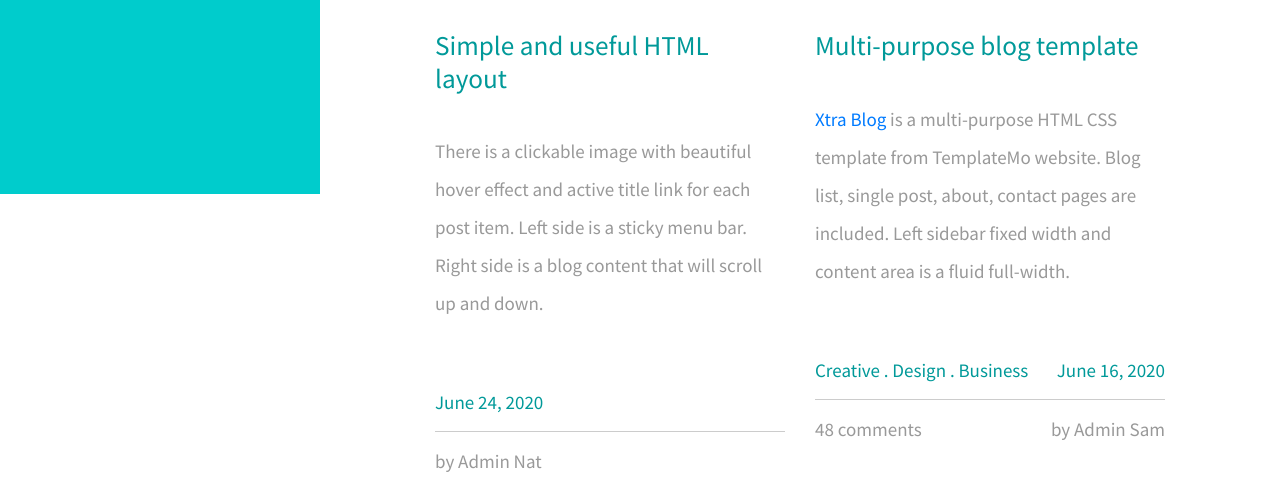
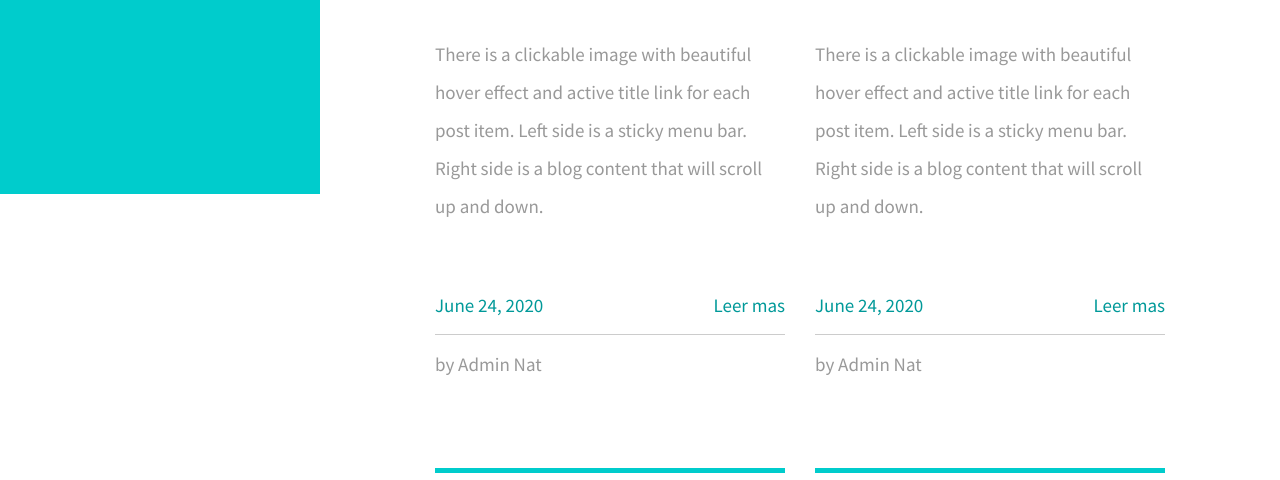
Before and after one commit to aristovmartin/entrega_final, a Django app: page /main/ in a window 1280 px wide. Shown: the part 606-1086 px from the top of the page. Run offline with Django 4.2, Linux system fonts and the light colour scheme; some libraries are stand-ins or nearby versions.

Commit message:
Modificacion template main
Se modifico el template main para que se agregue un boton "leer mas" en cada tarjeta donde se lleva al usuario a una vista mas detallada del post

```diff
--- a/entregaFinal/blogApp/templates/main.html
+++ b/entregaFinal/blogApp/templates/main.html
@@ -66,8 +66,7 @@
                 <!-- Esto es un articulo -->
                 <article class="col-12 col-md-6 tm-post">
                     <hr class="tm-hr-primary">
-                    <!-- Aqui a coantinuacion va el link a el post completo-->
-                    <a href="{% url 'pagina_blog' %}" class="effect-lily tm-post-link tm-pt-60">
+                    <a class="">
                         <div class="tm-post-link-inner">
                             <img src="img/img-01.jpg" alt="Image" class="img-fluid">
                         </div>
@@ -80,6 +79,7 @@
                     </p>
                     <div class="d-flex justify-content-between tm-pt-45">
                         <span class="tm-color-primary">June 24, 2020</span>
+                        <a href="{% url 'pagina_blog' %}"><span class="tm-color-primary">Leer mas</span></a>
                     </div>
                     <hr>
                     <div class="d-flex justify-content-between">
@@ -89,114 +89,134 @@
                 <!-- Aca termina un articulo -->
                 <article class="col-12 col-md-6 tm-post">
                     <hr class="tm-hr-primary">
-                    <a href="post.html" class="effect-lily tm-post-link tm-pt-60">
-                        <div class=" tm-post-link-inner">
-                            <img src="img/img-02.jpg" alt="Image" class="img-fluid">
+                    <a class="">
+                        <div class="tm-post-link-inner">
+                            <img src="img/img-01.jpg" alt="Image" class="img-fluid">
                         </div>
                         <span class="position-absolute tm-new-badge">New</span>
-                        <h2 class="tm-pt-30 tm-color-primary tm-post-title">Multi-purpose blog template</h2>
+                        <h2 class="tm-pt-30 tm-color-primary tm-post-title">Simple and useful HTML layout</h2>
                     </a>
                     <p class="tm-pt-30">
-                        <a rel="nofollow" href="https://templatemo.com/tm-553-xtra-blog" target="_blank">Xtra Blog</a>  is a multi-purpose HTML CSS template from TemplateMo website.
-                        Blog list, single post, about, contact pages are included. Left sidebar fixed width and content area is a fluid full-width.
+                        There is a clickable image with beautiful hover effect and active title link for each post item.
+                        Left side is a sticky menu bar. Right side is a blog content that will scroll up and down.
                     </p>
                     <div class="d-flex justify-content-between tm-pt-45">
-                        <span class="tm-color-primary">Creative . Design . Business</span>
-                        <span class="tm-color-primary">June 16, 2020</span>
+                        <span class="tm-color-primary">June 24, 2020</span>
+                        <a href="{% url 'pagina_blog' %}"><span class="tm-color-primary">Leer mas</span></a>
                     </div>
                     <hr>
                     <div class="d-flex justify-content-between">
-                        <span>48 comments</span>
-                        <span>by Admin Sam</span>
+                        <span>by Admin Nat</span>
                     </div>
                 </article>
                 <article class="col-12 col-md-6 tm-post">
                     <hr class="tm-hr-primary">
-                    <a href="post.html" class="effect-lily tm-post-link tm-pt-20">
+                    <a class="">
                         <div class="tm-post-link-inner">
-                            <img src="img/img-03.jpg" alt="Image" class="img-fluid">
+                            <img src="img/img-01.jpg" alt="Image" class="img-fluid">
                         </div>
-                        <h2 class="tm-pt-30 tm-color-primary tm-post-title">How can you apply Xtra Blog</h2>
+                        <span class="position-absolute tm-new-badge">New</span>
+                        <h2 class="tm-pt-30 tm-color-primary tm-post-title">Simple and useful HTML layout</h2>
                     </a>
                     <p class="tm-pt-30">
-                        You are <u>allowed</u> to convert this template as any kind of CMS theme or template for your custom website builder.
-                        You can also use this for your clients. Thank you for choosing us.
+                        There is a clickable image with beautiful hover effect and active title link for each post item.
+                        Left side is a sticky menu bar. Right side is a blog content that will scroll up and down.
                     </p>
                     <div class="d-flex justify-content-between tm-pt-45">
-                        <span class="tm-color-primary">Music . Audio</span>
-                        <span class="tm-color-primary">June 11, 2020</span>
+                        <span class="tm-color-primary">June 24, 2020</span>
+                        <a href="{% url 'pagina_blog' %}"><span class="tm-color-primary">Leer mas</span></a>
                     </div>
                     <hr>
                     <div class="d-flex justify-content-between">
-                        <span>24 comments</span>
-                        <span>by John Walker</span>
+                        <span>by Admin Nat</span>
                     </div>
                 </article>
                 <article class="col-12 col-md-6 tm-post">
                     <hr class="tm-hr-primary">
-                    <a href="post.html" class="effect-lily tm-post-link tm-pt-20">
+                    <a class="">
                         <div class="tm-post-link-inner">
-                            <img src="img/img-04.jpg" alt="Image" class="img-fluid">
+                            <img src="img/img-01.jpg" alt="Image" class="img-fluid">
                         </div>
-                        <h2 class="tm-pt-30 tm-color-primary tm-post-title">A little restriction to apply</h2>
+                        <span class="position-absolute tm-new-badge">New</span>
+                        <h2 class="tm-pt-30 tm-color-primary tm-post-title">Simple and useful HTML layout</h2>
                     </a>
                     <p class="tm-pt-30">
-                        You are <u>not allowed</u> to re-distribute this template as a downloadable ZIP file on any template collection
-                        website. This is strongly prohibited as we worked hard for this template. Please contact TemplateMo for more information.
-                		<br>For example, <a href="https://www.free-css.com/free-css-templates/page272/xtra-blog" target="_blank">Free-CSS</a> redistributed this Xtra Blog template on their website without asking any permission. It is an illegal act by Free-CSS website doing an unauthorized reposting.</p>
+                        There is a clickable image with beautiful hover effect and active title link for each post item.
+                        Left side is a sticky menu bar. Right side is a blog content that will scroll up and down.
+                    </p>
                     <div class="d-flex justify-content-between tm-pt-45">
-                        <span class="tm-color-primary">Artworks . Design</span>
-                        <span class="tm-color-primary">June 4, 2020</span>
+                        <span class="tm-color-primary">June 24, 2020</span>
+                        <a href="{% url 'pagina_blog' %}"><span class="tm-color-primary">Leer mas</span></a>
                     </div>
                     <hr>
                     <div class="d-flex justify-content-between">
-                        <span>72 comments</span>
-                        <span>by Admin Sam</span>
+                        <span>by Admin Nat</span>
                     </div>
                 </article>
                 <article class="col-12 col-md-6 tm-post">
                     <hr class="tm-hr-primary">
-                    <a href="post.html" class="effect-lily tm-post-link tm-pt-20">
+                    <a class="">
                         <div class="tm-post-link-inner">
-                            <img src="img/img-05.jpg" alt="Image" class="img-fluid">
+                            <img src="img/img-01.jpg" alt="Image" class="img-fluid">
                         </div>
-                        <h2 class="tm-pt-30 tm-color-primary tm-post-title">Color hexa values of Xtra Blog</h2>
+                        <span class="position-absolute tm-new-badge">New</span>
+                        <h2 class="tm-pt-30 tm-color-primary tm-post-title">Simple and useful HTML layout</h2>
                     </a>
                     <p class="tm-pt-30">
-                        If you wish to kindly support us, please contact us or contribute a small PayPal amount to info [at] templatemo.com that is helpful for us.
-                        <br>
-                        Title #099 New #0CC <br>
-                        <span class="tm-color-primary">Text #999 Line #CCC Next #0CC Prev #F0F0F0</span>
+                        There is a clickable image with beautiful hover effect and active title link for each post item.
+                        Left side is a sticky menu bar. Right side is a blog content that will scroll up and down.
                     </p>
                     <div class="d-flex justify-content-between tm-pt-45">
-                        <span class="tm-color-primary">Creative . Video . Audio</span>
-                        <span class="tm-color-primary">May 31, 2020</span>
+                        <span class="tm-color-primary">June 24, 2020</span>
+                        <a href="{% url 'pagina_blog' %}"><span class="tm-color-primary">Leer mas</span></a>
                     </div>
                     <hr>
                     <div class="d-flex justify-content-between">
-                        <span>84 comments</span>
-                        <span>by Admin Sam</span>
+                        <span>by Admin Nat</span>
                     </div>
                 </article>
                 <article class="col-12 col-md-6 tm-post">
                     <hr class="tm-hr-primary">
-                    <a href="post.html" class="effect-lily tm-post-link tm-pt-20">
+                    <a class="">
                         <div class="tm-post-link-inner">
-                            <img src="img/img-06.jpg" alt="Image" class="img-fluid">
+                            <img src="img/img-01.jpg" alt="Image" class="img-fluid">
                         </div>
-                        <h2 class="tm-pt-30 tm-color-primary tm-post-title">Donec convallis varius risus</h2>
+                        <span class="position-absolute tm-new-badge">New</span>
+                        <h2 class="tm-pt-30 tm-color-primary tm-post-title">Simple and useful HTML layout</h2>
                     </a>
                     <p class="tm-pt-30">
-                        Quisque id ipsum vel sem maximus vulputate sed quis velit. Nunc vel turpis eget orci elementum cursus vitae in eros. Quisque vulputate nulla ut dolor consectetur luctus.
+                        There is a clickable image with beautiful hover effect and active title link for each post item.
+                        Left side is a sticky menu bar. Right side is a blog content that will scroll up and down.
                     </p>
                     <div class="d-flex justify-content-between tm-pt-45">
-                        <span class="tm-color-primary">Visual . Artworks</span>
-                        <span class="tm-color-primary">June 16, 2020</span>
+                        <span class="tm-color-primary">June 24, 2020</span>
+                        <a href="{% url 'pagina_blog' %}"><span class="tm-color-primary">Leer mas</span></a>
                     </div>
                     <hr>
                     <div class="d-flex justify-content-between">
-                        <span>96 comments</span>
-                        <span>by Admin Sam</span>
+                        <span>by Admin Nat</span>
+                    </div>
+                </article>
+                <article class="col-12 col-md-6 tm-post">
+                    <hr class="tm-hr-primary">
+                    <a class="">
+                        <div class="tm-post-link-inner">
+                            <img src="img/img-01.jpg" alt="Image" class="img-fluid">
+                        </div>
+                        <span class="position-absolute tm-new-badge">New</span>
+                        <h2 class="tm-pt-30 tm-color-primary tm-post-title">Simple and useful HTML layout</h2>
+                    </a>
+                    <p class="tm-pt-30">
+                        There is a clickable image with beautiful hover effect and active title link for each post item.
+                        Left side is a sticky menu bar. Right side is a blog content that will scroll up and down.
+                    </p>
+                    <div class="d-flex justify-content-between tm-pt-45">
+                        <span class="tm-color-primary">June 24, 2020</span>
+                        <a href="{% url 'pagina_blog' %}"><span class="tm-color-primary">Leer mas</span></a>
+                    </div>
+                    <hr>
+                    <div class="d-flex justify-content-between">
+                        <span>by Admin Nat</span>
                     </div>
                 </article>
             </div>
```
